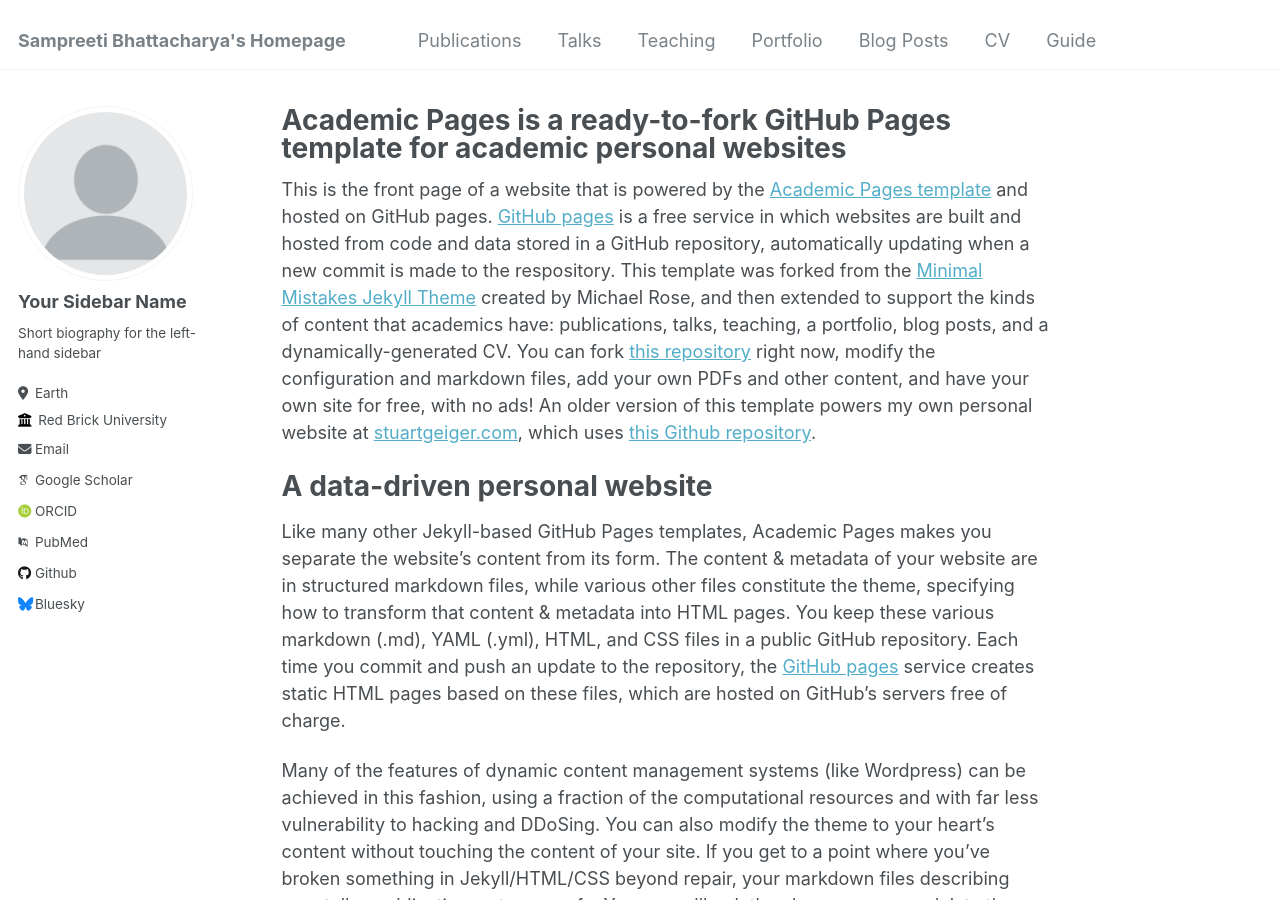
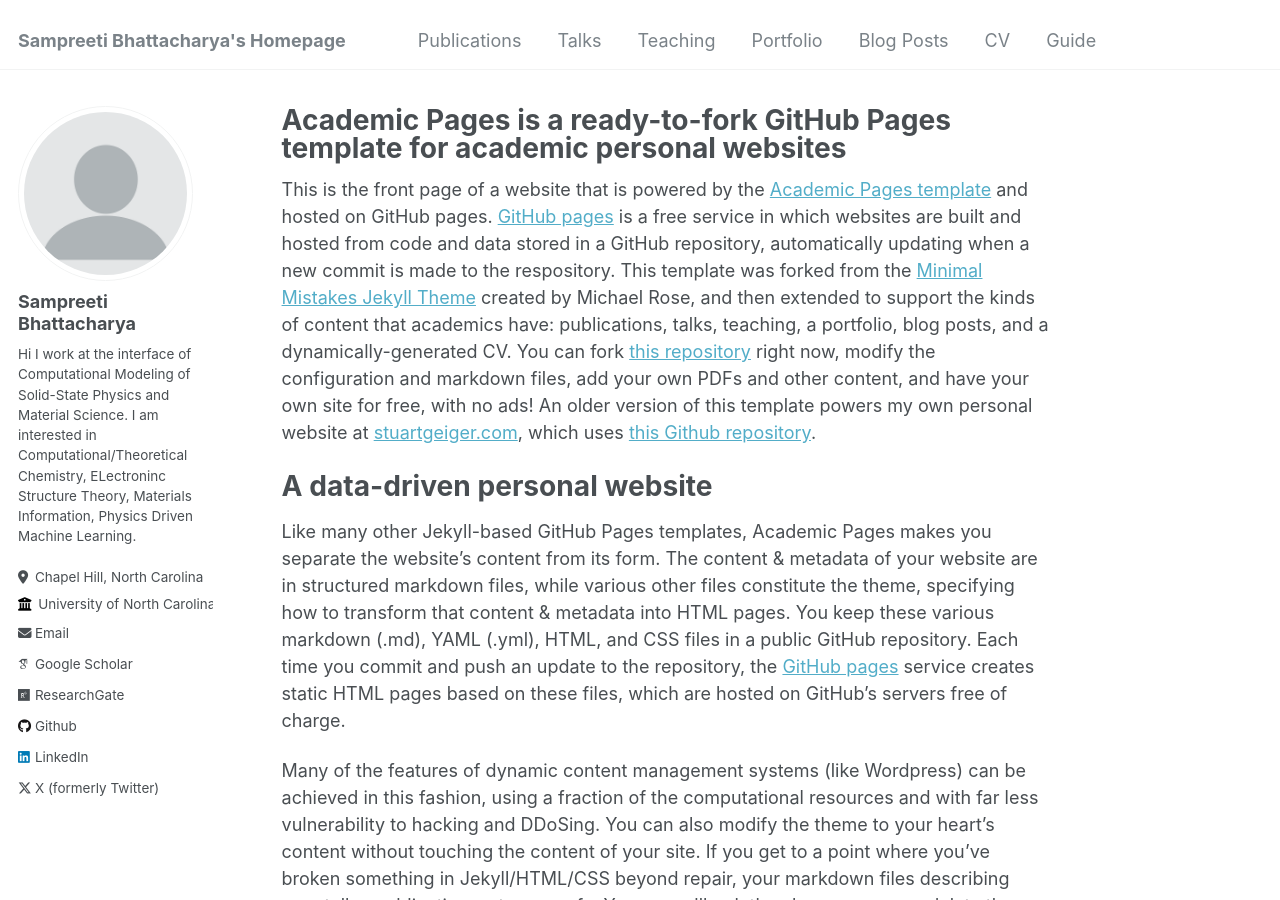
Before and after one commit to spriti523/Sampreeti-Bhattacharya.github.io-master, a Jekyll site: the page built from _pages/about.md, in a window 1280 px wide and 900 px high. Built offline with Jekyll 4.4.1, drawn with Linux system fonts in a browser that asks for light colours; some web fonts are replaced.

Commit message:
Update _config.yml

```diff
--- a/_config.yml
+++ b/_config.yml
@@ -22,55 +22,55 @@ repository               : "academicpages/academicpages.github.io"
 author:
   # Biographic information
   avatar           : "profile.png"
-  name             : "Your Sidebar Name"
+  name             : "Sampreeti Bhattacharya"
   pronouns         : # example: "she/her"
-  bio              : "Short biography for the left-hand sidebar"
-  location         : "Earth"
-  employer         : "Red Brick University"
+  bio              : "Hi I work at the interface of  Computational Modeling of Solid-State Physics and Material Science. I am interested in Computational/Theoretical Chemistry, ELectroninc Structure Theory, Materials Information, Physics Driven Machine Learning."
+  location         : "Chapel Hill, North Carolina"
+  employer         : "University of North Carolina at Chapel Hill"
   uri              : # URL
-  email            : "none@example.org"
+  email            : "sampriti@live.unc.edu"
 
   # Academic websites
   arxiv            : # URL - Update with the correct link to your profile
-  googlescholar    : "https://scholar.google.com/citations?user=PS_CX0AAAAAJ"
+  googlescholar    : "https://scholar.google.com/citations?user=IuGwQ4oAAAAJ&hl=en"
   impactstory      : # URL
-  orcid            : "http://orcid.org/yourorcidurl"
-  pubmed           : "https://www.ncbi.nlm.nih.gov/pubmed/?term=john+snow"
-  researchgate     : # URL
+  #orcid            : "http://orcid.org/yourorcidurl"
+  #pubmed           : "https://www.ncbi.nlm.nih.gov/pubmed/?term=john+snow"
+  researchgate     : "https://www.researchgate.net/profile/Sampreeti-Bhattacharya"
 
   # Repositories and software development
-  bitbucket        : # Username - Update with your username on the site
-  codepen          : # Username
-  dribbble         : # Username
-  github           : "academicpages"
-  kaggle           : # Username
-  stackoverflow    : # User number or user number and name (i.e., use "1" or "1/jeff-atwood")
+ # bitbucket        : # Username - Update with your username on the site
+ # codepen          : # Username
+ # dribbble         : # Username
+  github           : "https://github.com/spriti523"
+ # kaggle           : # Username
+ # stackoverflow    : # User number or user number and name (i.e., use "1" or "1/jeff-atwood")
 
   # Social media
-  bluesky          : "bsky.app" # Replace this with you Bluesky username
-  facebook         : # Username
-  flickr           : # Username
-  foursquare       : # Username
-  goodreads        : # Username
-  google_plus      : # Username
-  keybase          : # Username
-  instagram        : # Username
-  lastfm           : # Username
-  linkedin         : # Username
-  mastodon         : # URL
-  medium           : # URL
-  pinterest        : # Username
-  soundcloud       : # Username
-  steam            : # Username
-  telegram         : # URL
-  tumblr           : # Username
-  twitter          : # Username for X / Twitter
-  vine             : # Username
-  weibo            : # Username
-  wikipedia        : # Username
-  xing             : # Username
-  youtube          : # Username
-  zhihu            : # URL
+#  bluesky          : "bsky.app" # Replace this with you Bluesky username
+ # facebook         : # Username
+#  flickr           : # Username
+#  foursquare       : # Username
+#  goodreads        : # Username
+#  google_plus      : # Username
+#  keybase          : # Username
+#  instagram        : # Username
+#  lastfm           : # Username
+  linkedin         : "https://www.linkedin.com/in/sampreeti-bhattacharya-05866116b/"
+ # mastodon         : # URL
+ # medium           : # URL
+#  pinterest        : # Username
+#  soundcloud       : # Username
+#  steam            : # Username
+#  telegram         : # URL
+ # tumblr           : # Username
+  twitter          : "@SampreetiB" # Username for X / Twitter
+ # vine             : # Username
+ # weibo            : # Username
+ # wikipedia        : # Username
+ # xing             : # Username
+ # youtube          : # Username
+ # zhihu            : # URL
 
 
 # Site Settings
```
